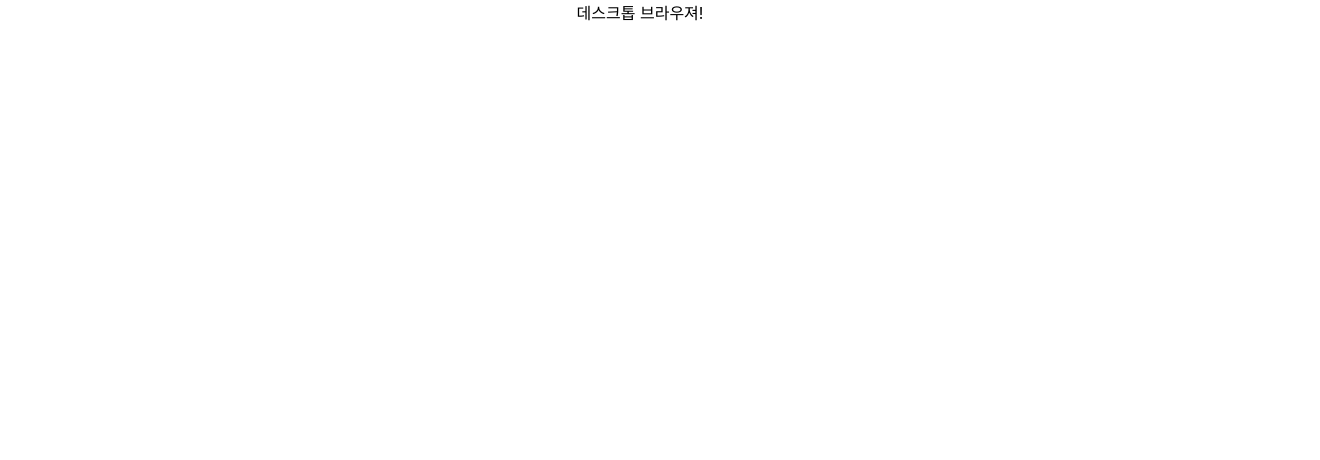
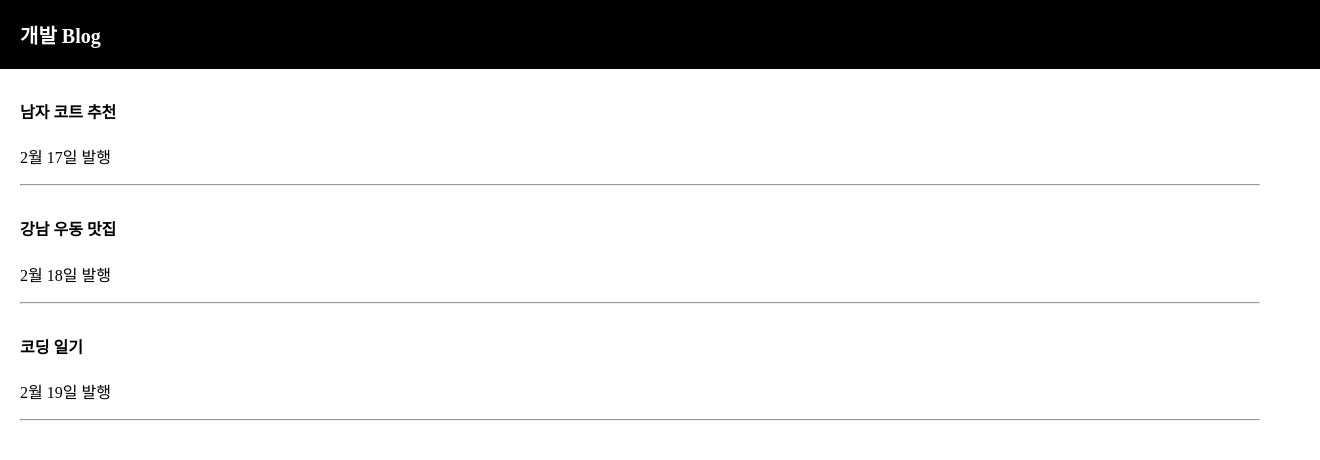
Before and after one commit to st120712/react-blog-project, a React (Create React App) app: page / in a window 1280 px wide. Shown: the top 460 px of the page, 1320 px wide, since content can reach past the window. Built offline with nearby package versions, Linux system fonts and the light colour scheme.

Commit message:
second cmmit

```diff
--- a/src/App.css
+++ b/src/App.css
@@ -2,6 +2,31 @@
   text-align: center;
 }
 
+body{
+  font-family: 'nanumsquare';
+}
+
+.modal{
+  margin-top: 20px;
+  padding: 20px;
+  background: #eee;
+  text-align: left;
+}
+.black-nav{
+  background: black;
+  width: 100%;
+  display: flex;
+  color: white;
+  padding: 20px;
+  font-weight: 600;
+  font-size: 20px;
+}
+.list{
+  margin-top: 30px;
+  text-align: left;
+  padding-left: 20px;
+  padding-right: 20px;
+}
 .App-logo {
   height: 40vmin;
   pointer-events: none;
--- a/src/App.js
+++ b/src/App.js
@@ -1,19 +1,70 @@
+/* eslint-disable */
+
+import React, { useState } from 'react';
 import logo from './logo.svg';
 import './App.css';
-import { BrowserView, MobileView} from 'react-device-detect';
 
 
-function App(){
+
+function App() {
+
+  let [글정보, 글정보변경] = useState([['남자 코트 추천', '2월 17일 발행',false], ['강남 우동 맛집', '2월 18일 발행',false], ['코딩 일기', '2월 19일 발행',false]]);
+  let [따봉, 따봉변경] = useState([0,0,0]);
+  let posts = '강남 고기 맛집';
+
+  let openModal = (i)=>{
+    var tmp = [...글정보];
+    tmp[i][2] = !tmp[i][2];
+    글정보변경(tmp);
+  }
+
   return (
     <div className="App">
-      <BrowserView>
-        데스크톱 브라우져!
-      </BrowserView>
-      <MobileView>
-        모바일 브라우져!
-      </MobileView>
+      <div className="black-nav">
+        <div>개발 Blog</div>
+      </div>
+      {/* <div className="list">
+        <h3>{글제목[0]} <span onClick={() => { 따봉변경(따봉 + 1) }}>👍</span>{따봉}</h3>
+        <p>2월 17일 발행</p>
+        <hr />
+      </div>
+      <div className="list">
+        <h3>{글제목[1]}</h3>
+        <p>2월 18일 발행</p>
+        <hr />
+      </div>
+      <div className="list">
+        <h3 onClick={() => { setModal(!modal) }}>{글제목[2]}</h3>
+        <p>2월 19일 발행</p>
+        <hr />
+      </div> */}
+
+      {
+        글정보.map(function (a, i) {
+          return (<>
+            <div className="list">
+              <h4 onClick={()=>{openModal(i)}}>{a[0]}</h4>
+              <p>{a[1]}</p>
+              <hr />
+            </div>
+           {a[2] ? <Modal 글정보 = {글정보[i]}/> : null}
+            </>
+          )
+        })
+      }
+
     </div>
   );
 }
 
+function Modal(props) {
+  return (
+    <div className="modal">
+      <h4>{props.글정보[0]}</h4>
+      <p>{props.글정보[1]}</p>
+      <p>상세내용</p>
+    </div>
+  )
+}
+
 export default App;
```
